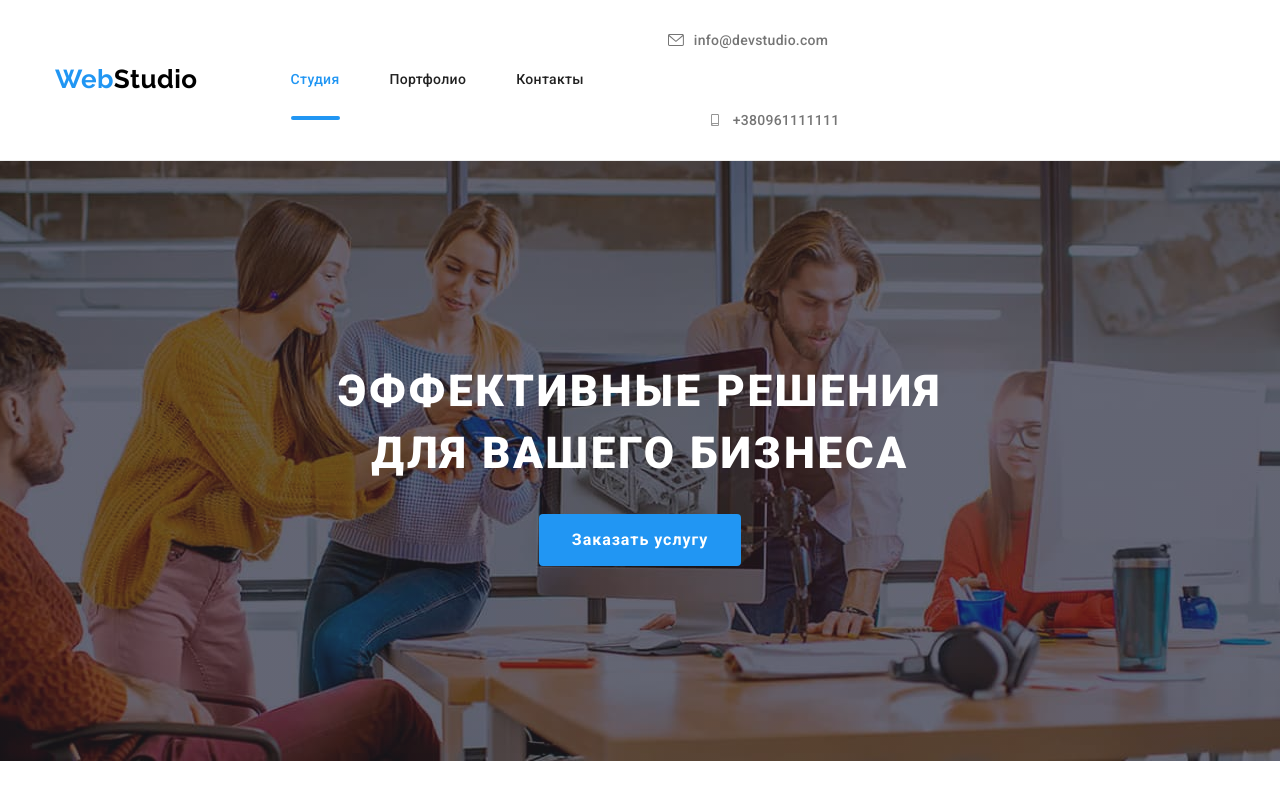
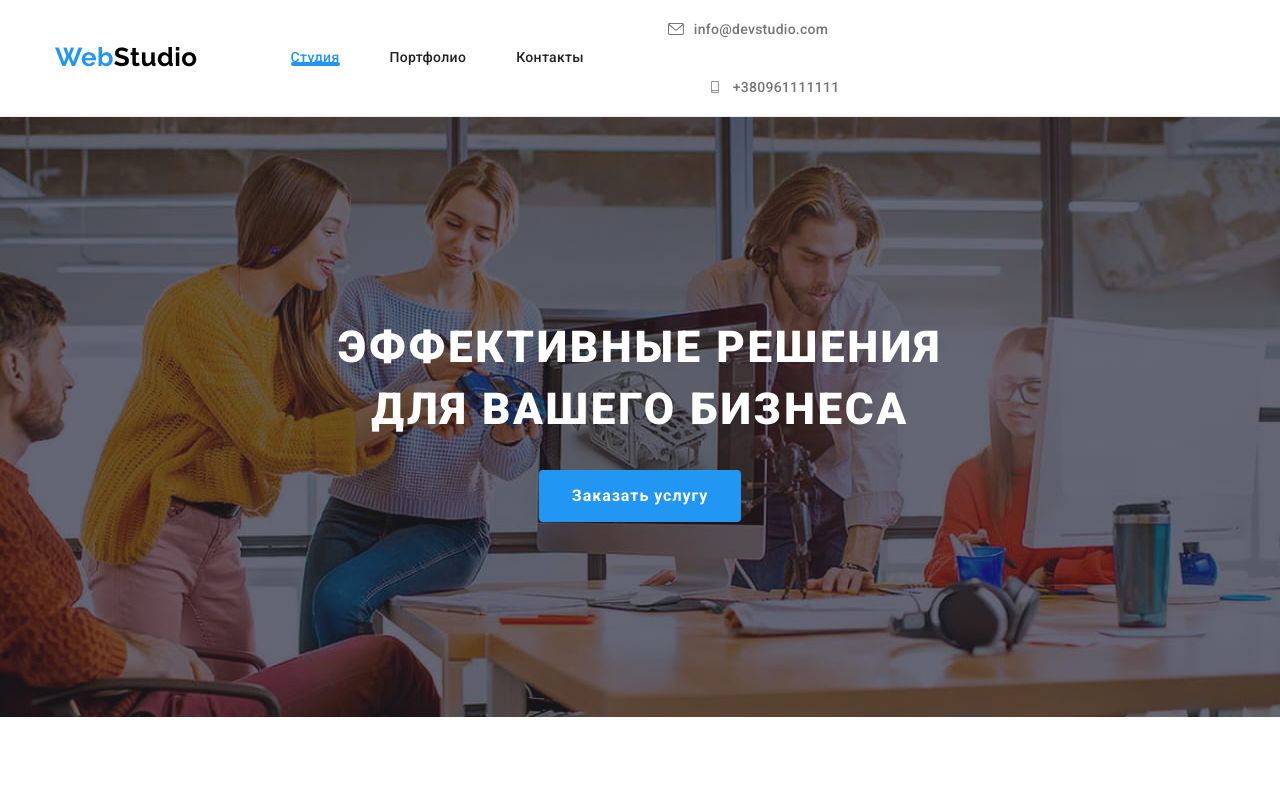
Before and after one commit to decoy1997/goit-markup-hw-08, a plain HTML site: page index.html in a window 1280 px wide. Shown: the top 800 px of the page. Drawn offline with nearby package versions, Linux system fonts and the light colour scheme.

Commit message:
header(adaptive)

```diff
--- a/sass/components/_logo-main.scss
+++ b/sass/components/_logo-main.scss
@@ -5,6 +5,10 @@
   font-size: 26px;
   line-height: 1.2;
   text-decoration: none;
-  padding-top: 24px;
-  padding-bottom: 25px;
+  padding-top: 26px;
+  padding-bottom: 26px;
+  @media screen and(min-width:1200px) {
+    padding-top: 24px;
+    padding-bottom: 25px;
+  }
 }
--- a/sass/layout/_header.scss
+++ b/sass/layout/_header.scss
@@ -31,8 +31,8 @@
 .header-nav__link {
   display: block;
   color: var(--main-text-color);
-  padding-top: 32px;
-  padding-bottom: 32px;
+  // padding-top: 32px;
+  // padding-bottom: 32px;
   font-weight: 500;
   font-size: 14px;
   line-height: 1.14;
@@ -73,8 +73,10 @@
   display: flex;
   align-items: center;
   text-decoration: none;
-  padding-top: 32px;
-  padding-bottom: 32px;
+  padding-bottom: 21px;
+  padding-top: 21px;
+  // padding-top: 32px;
+  // padding-bottom: 32px;
   transition: color 250ms ease;
   &:hover,
   &:focus {
```
Also changed, not shown: CSS/main.css, CSS/main.min.css, 2 other files.
